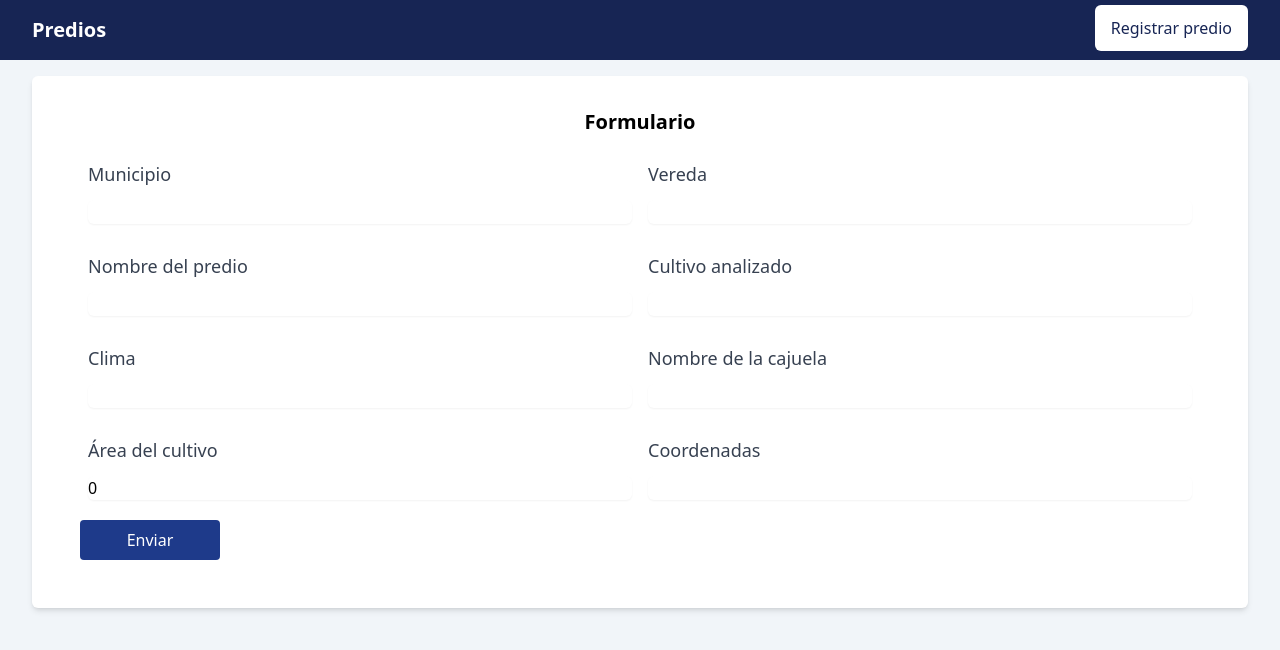
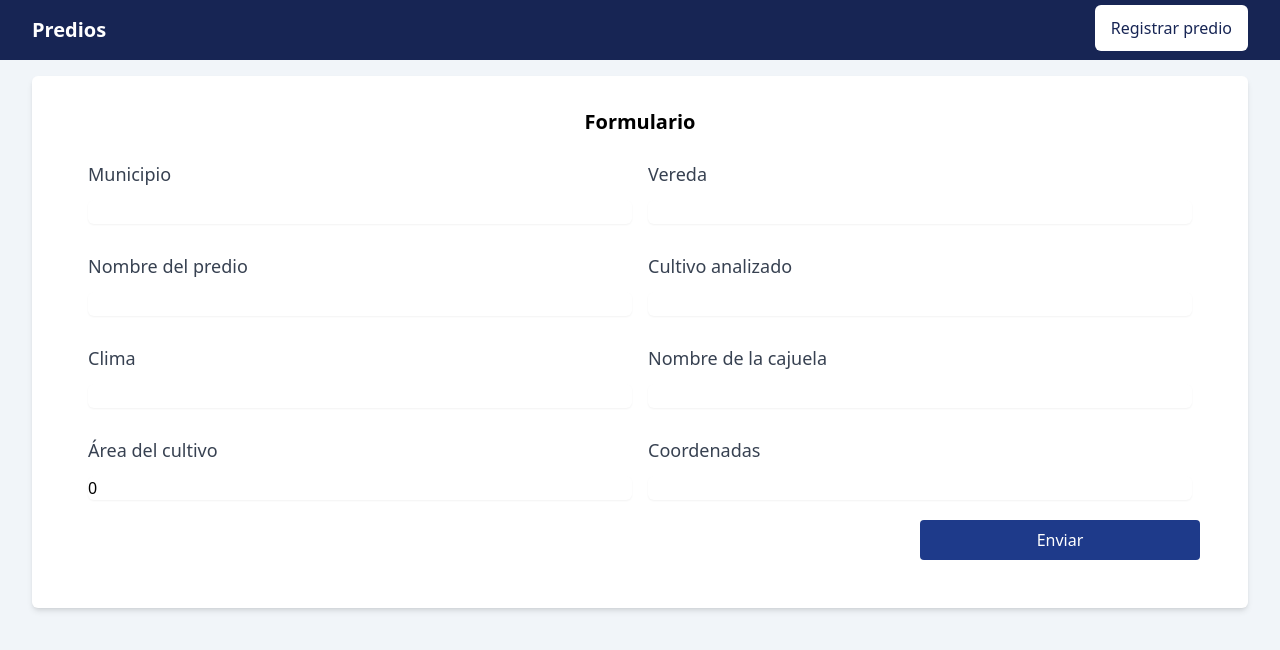
Before and after one commit to Codemikel/front-form, a Vue app: page /form in a window 1280 px wide. Shown: the top 650 px of the page. Built offline with nearby package versions, Linux system fonts and the light colour scheme.

Commit message:
Responsive for second form

```diff
--- a/src/Pages/Properties/Index.vue
+++ b/src/Pages/Properties/Index.vue
@@ -21,7 +21,6 @@ export default {
         const responseData = await response.json();
 
         if (Array.isArray(responseData.data)) {
-          // Filtrar solo el nombre de las propiedades
           this.properties = responseData.data.map(property => ({
             id: property.id,
             name: property.name,
--- a/src/components/Properties/DetailsForm.vue
+++ b/src/components/Properties/DetailsForm.vue
@@ -1,5 +1,5 @@
 <script>
-import IndicatorsForm from './IndicatorsForm.vue';  // Asegúrate de ajustar la ruta correcta
+import IndicatorsForm from './IndicatorsForm.vue';
 
 export default {
   name: 'DetailsForm',
@@ -45,7 +45,6 @@ export default {
 
         const data = await response.json();
 
-        // Ahora que el formulario se ha enviado con éxito, mostrar IndicatorsForm
         this.showIndicatorsForm = true;
       } catch (error) {
         console.error('Error al enviar el formulario', error.message);
@@ -53,7 +52,6 @@ export default {
     }
   },
   watch: {
-    // Observar cambios en la propiedad propertyId y actualizar formData
     propertyId(newPropertyId) {
       this.formData.property_id = newPropertyId;
     },
@@ -65,7 +63,7 @@ export default {
 <template>
   <form v-if="!showIndicatorsForm" @submit.prevent="submitForm">
     <h2 class="my-4 text-center text-xl font-semibold">Detalles del predio</h2>
-    <div class="grid grid-cols-3 p-4">
+    <div class=" sm:grid grid-cols-3 p-4">
       <div class="p-2">
         <label class="text-lg text-gray-700" for="">Clase textural</label>
         <div>
@@ -132,7 +130,7 @@ export default {
         </div>
       </div>
     </div>
-      <div class="grid grid-cols-2 p-4">
+      <div class="sm:grid grid-cols-2 p-4">
         <div class="p-2">
           <label class="text-lg text-gray-700" for="munsell_table_color">Color tabla Munsell</label>
           <input  v-model="formData.munsell_table_color" id="munsell_table_color" class="my-3 block w-full border-gray-300 focus:border-indigo-500 focus:ring-indigo-500 rounded-md shadow-sm" type="text">
--- a/src/components/Properties/PropertyForm.vue
+++ b/src/components/Properties/PropertyForm.vue
@@ -37,7 +37,6 @@ export default {
         console.log(data);
         this.formData.id = data.id;
 
-        // Asignar el propertyId y mostrar el DetailsForm
         this.propertyId = this.formData.id;
         this.showDetailsForm = true;
       } catch (error) {
@@ -94,7 +93,7 @@ export default {
           <input v-model="formData.coordinates" id="coordenadas" class="my-3 block w-full border-gray-300 focus:border-indigo-500 focus:ring-indigo-500 rounded-md shadow-sm" type="text">
         </div>
 
-        <button type="submit" class="text-white py-2 bg-blue-900 rounded w-1/4 hover:bg-blue-950">
+        <button type="submit" class="text-white py-2 bg-blue-900 rounded lg:justify-self-end lg:col-start-2 lg:w-1/2 sm:w-full sm:grid sm:col-span-full w-1/4 hover:bg-blue-950">
           Enviar
         </button>
       </form>
```
